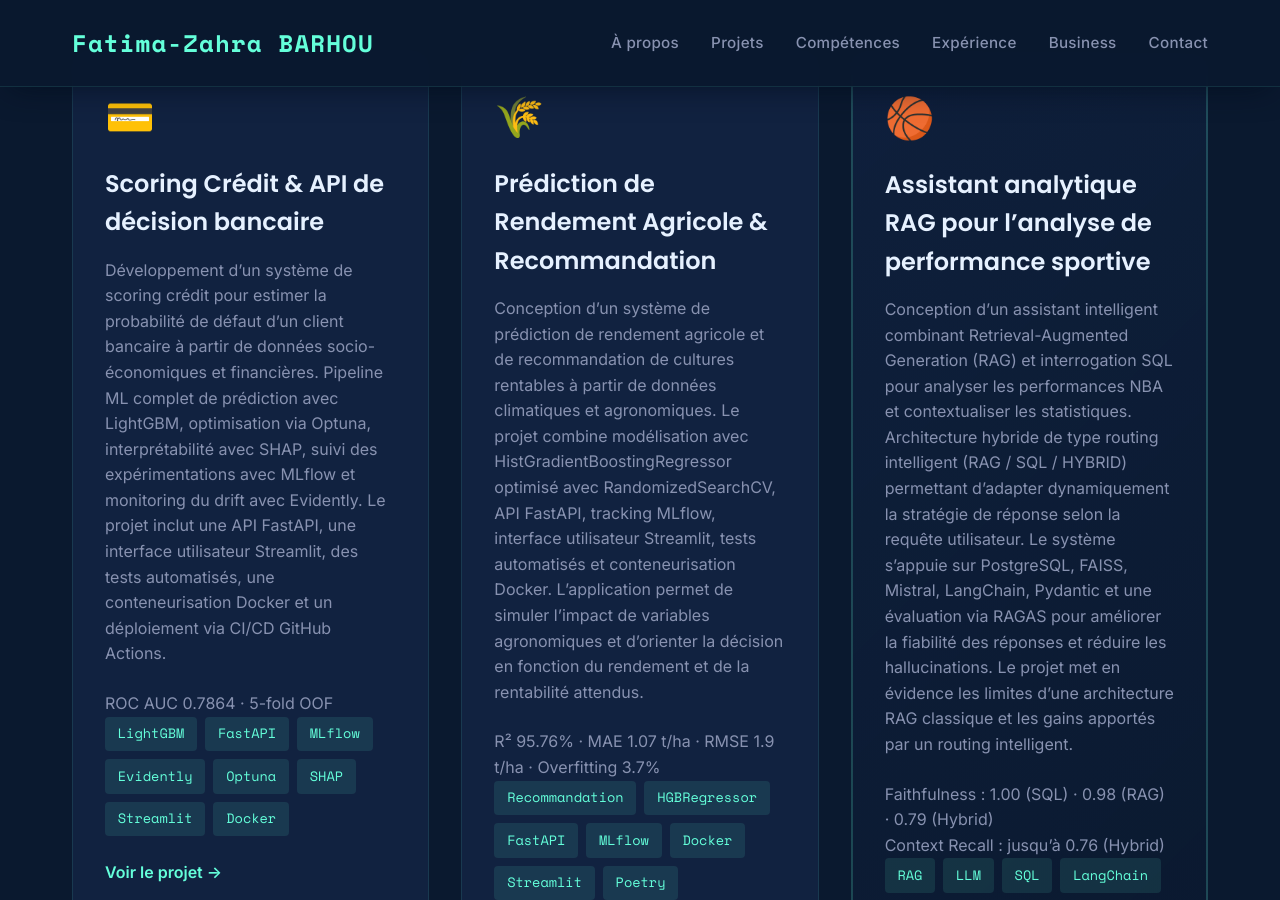
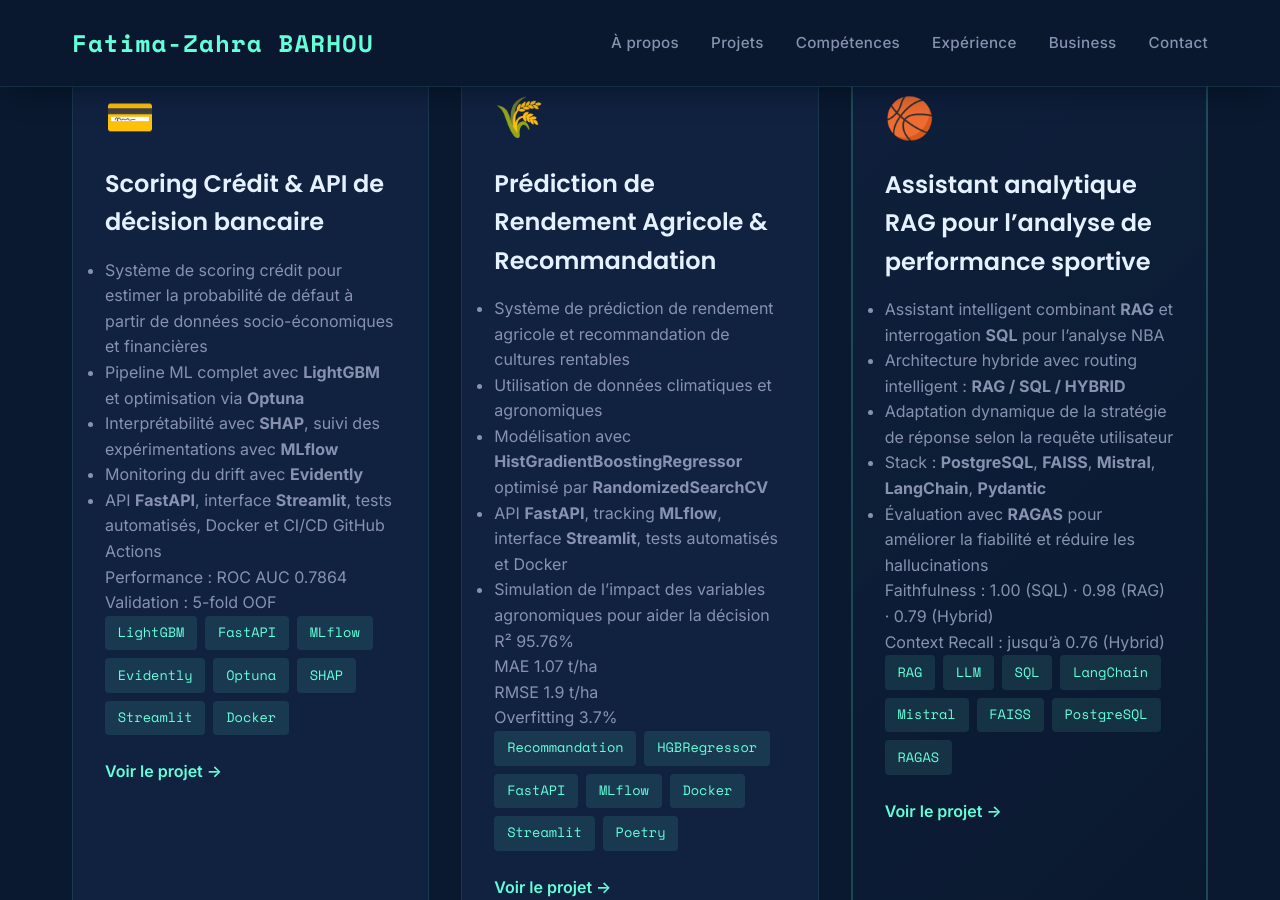
Before and after one commit to Fatima-ZahraB/Fatima-ZahraB.github.io, a Jekyll site: the page built from index.html, in a window 1280 px wide and 900 px high, scrolled down 2169 px. Built offline with Jekyll 4.4.1, drawn with Linux system fonts in a browser that asks for light colours; some of the changed text lies outside the part shown.

Commit message:
Refactor project descriptions into bullet points
Updated project descriptions to use bullet points for clarity and added performance metrics for better visibility.

```diff
--- a/index.html
+++ b/index.html
@@ -92,12 +92,25 @@ layout: default
     <div class="project-card">
       <span class="project-icon">💳</span>
       <h3>Scoring Crédit & API de décision bancaire</h3>
-      <p>
-        Développement d’un système de scoring crédit pour estimer la probabilité de défaut d’un client bancaire à partir de données socio-économiques et financières.
-        Pipeline ML complet de prédiction avec LightGBM, optimisation via Optuna, interprétabilité avec SHAP, suivi des expérimentations avec MLflow et monitoring du drift avec Evidently.
-        Le projet inclut une API FastAPI, une interface utilisateur Streamlit, des tests automatisés, une conteneurisation Docker et un déploiement via CI/CD GitHub Actions.
-      </p>
-      <div class="project-metric">ROC AUC 0.7864 · 5-fold OOF</div>
+      <ul class="project-list">
+        <li>Système de scoring crédit pour estimer la probabilité de défaut à partir de données socio-économiques et financières</li>
+        <li>Pipeline ML complet avec <strong>LightGBM</strong> et optimisation via <strong>Optuna</strong></li>
+        <li>Interprétabilité avec <strong>SHAP</strong>, suivi des expérimentations avec <strong>MLflow</strong></li>
+        <li>Monitoring du drift avec <strong>Evidently</strong></li>
+        <li>API <strong>FastAPI</strong>, interface <strong>Streamlit</strong>, tests automatisés, Docker et CI/CD GitHub Actions</li>
+      </ul>
+
+      <div class="project-metrics">
+        <div class="project-metric">
+          <span class="metric-label">Performance :</span>
+          <span class="metric-value">ROC AUC 0.7864</span>
+        </div>
+        <div class="project-metric">
+          <span class="metric-label">Validation :</span>
+          <span class="metric-value">5-fold OOF</span>
+        </div>
+      </div>
+
       <div class="tech-stack">
         <span class="tech-tag">LightGBM</span>
         <span class="tech-tag">FastAPI</span>
@@ -108,21 +121,40 @@ layout: default
         <span class="tech-tag">Streamlit</span>
         <span class="tech-tag">Docker</span>
       </div>
+
       <a href="https://github.com/Fatima-ZahraB/Scoring-Credit" class="project-link" target="_blank">
         Voir le projet →
       </a>
     </div>
 
+
     <!-- CROP YIELD PREDICTION (12) -->
     <div class="project-card">
       <span class="project-icon">🌾</span>
       <h3>Prédiction de Rendement Agricole & Recommandation</h3>
-      <p>
-        Conception d’un système de prédiction de rendement agricole et de recommandation de cultures rentables à partir de données climatiques et agronomiques.
-        Le projet combine modélisation avec HistGradientBoostingRegressor optimisé avec RandomizedSearchCV, API FastAPI, tracking MLflow, interface utilisateur Streamlit, tests automatisés et conteneurisation Docker.
-        L’application permet de simuler l’impact de variables agronomiques et d’orienter la décision en fonction du rendement et de la rentabilité attendus.
-      </p>
-      <div class="project-metric">R² 95.76% · MAE 1.07 t/ha · RMSE 1.9 t/ha · Overfitting 3.7%</div>
+      <ul class="project-list">
+        <li>Système de prédiction de rendement agricole et recommandation de cultures rentables</li>
+        <li>Utilisation de données climatiques et agronomiques</li>
+        <li>Modélisation avec <strong>HistGradientBoostingRegressor</strong> optimisé par <strong>RandomizedSearchCV</strong></li>
+        <li>API <strong>FastAPI</strong>, tracking <strong>MLflow</strong>, interface <strong>Streamlit</strong>, tests automatisés et Docker</li>
+        <li>Simulation de l’impact des variables agronomiques pour aider la décision</li>
+      </ul>
+
+      <div class="project-metrics">
+        <div class="project-metric">
+          <span class="metric-value">R² 95.76%</span>
+        </div>
+        <div class="project-metric">
+          <span class="metric-value">MAE 1.07 t/ha</span>
+        </div>
+        <div class="project-metric">
+          <span class="metric-value">RMSE 1.9 t/ha</span>
+        </div>
+        <div class="project-metric">
+          <span class="metric-value">Overfitting 3.7%</span>
+        </div>
+      </div>
+
       <div class="tech-stack">
         <span class="tech-tag">Recommandation</span>
         <span class="tech-tag">HGBRegressor</span>
@@ -142,14 +174,29 @@ layout: default
     <div class="project-card">
       <span class="project-icon">🏀</span>
       <h3>Assistant analytique RAG pour l’analyse de performance sportive</h3>
-      <p>
-        Conception d’un assistant intelligent combinant Retrieval-Augmented Generation (RAG) et interrogation SQL pour analyser les performances NBA et contextualiser les statistiques.
-        Architecture hybride de type routing intelligent (RAG / SQL / HYBRID) permettant d’adapter dynamiquement la stratégie de réponse selon la requête utilisateur.
-        Le système s’appuie sur PostgreSQL, FAISS, Mistral, LangChain, Pydantic et une évaluation via RAGAS pour améliorer la fiabilité des réponses et réduire les hallucinations.
-        Le projet met en évidence les limites d’une architecture RAG classique et les gains apportés par un routing intelligent.
-      </p>
-      <div class="project-metric">Faithfulness : 1.00 (SQL) · 0.98 (RAG) · 0.79 (Hybrid)</div>
-      <div class="project-metric">Context Recall : jusqu’à 0.76 (Hybrid)</div>
+      <ul class="project-list">
+        <li>Assistant intelligent combinant <strong>RAG</strong> et interrogation <strong>SQL</strong> pour l’analyse NBA</li>
+        <li>Architecture hybride avec routing intelligent : <strong>RAG / SQL / HYBRID</strong></li>
+        <li>Adaptation dynamique de la stratégie de réponse selon la requête utilisateur</li>
+        <li>Stack : <strong>PostgreSQL</strong>, <strong>FAISS</strong>, <strong>Mistral</strong>, <strong>LangChain</strong>, <strong>Pydantic</strong></li>
+        <li>Évaluation avec <strong>RAGAS</strong> pour améliorer la fiabilité et réduire les hallucinations</li>
+      </ul>
+
+      <div class="project-metrics">
+        <div class="project-metric">
+          <span class="metric-label">Faithfulness :</span>
+          <span class="metric-value">1.00 (SQL)</span>
+          <span class="metric-separator">·</span>
+          <span class="metric-value">0.98 (RAG)</span>
+          <span class="metric-separator">·</span>
+          <span class="metric-value">0.79 (Hybrid)</span>
+        </div>
+        <div class="project-metric">
+          <span class="metric-label">Context Recall :</span>
+          <span class="metric-value">jusqu’à 0.76 (Hybrid)</span>
+        </div>
+      </div>
+
       <div class="tech-stack">
         <span class="tech-tag">RAG</span>
         <span class="tech-tag">LLM</span>
@@ -170,14 +217,26 @@ layout: default
     <div class="project-card">
       <span class="project-icon">🧠</span>
       <h3>Détection de tumeurs cérébrales sur IRM</h3>
-      <p>
-        Projet de deep learning appliqué au computer vision pour l’imagerie médicale, visant la détection de tumeurs cérébrales à partir d’IRM dans un contexte de données fortement déséquilibrées et partiellement labellisées.
-        Comparaison d’approches supervisée, non supervisée et semi-supervisée avec extraction de features via ResNet50, clustering et CNN custom.
-        Les résultats montrent l’intérêt de l’exploitation des données non annotées, avec une amélioration nette des performances par rapport au supervisé pur.
-      </p>
+      <ul class="project-list">
+        <li>Projet de deep learning appliqué au computer vision pour l’imagerie médicale</li>
+        <li>Détection de tumeurs cérébrales à partir d’IRM dans un contexte de données déséquilibrées et partiellement labellisées</li>
+        <li>Comparaison d’approches supervisée, non supervisée et semi-supervisée</li>
+        <li>Extraction de features via <strong>ResNet50</strong>, clustering et <strong>CNN</strong> custom</li>
+        <li>Mise en évidence de l’intérêt des données non annotées pour améliorer les performances</li>
+      </ul>
 
-        <div class="project-metric">AUC 0.944 (semi-supervisé) · vs 0.820 (supervisé pur)</div>
-        <div class="project-metric">Amélioration significative grâce à l’exploitation des données non labellisées</div>
+      <div class="project-metrics">
+        <div class="project-metric">
+          <span class="metric-value">AUC 0.944 (semi-supervisé)</span>
+          <span class="metric-separator">vs</span>
+          <span class="metric-value">0.820 (supervisé pur)</span>
+        </div>
+        <div class="project-metric">
+          <span class="metric-label">Résultat clé :</span>
+          <span class="metric-value">amélioration significative grâce aux données non labellisées</span>
+        </div>
+      </div>
+
         <div class="tech-stack">
           <span class="tech-tag">PyTorch</span>
         <span class="tech-tag">ResNet50</span>
@@ -198,12 +257,22 @@ layout: default
     <div class="project-card">
       <span class="project-icon">🎭</span>
       <h3>Chatbot RAG pour la recommandation d’événements culturels</h3>
-       <p>
-        Développement d’un assistant conversationnel basé sur une architecture RAG pour recommander des événements culturels à Paris à partir de données OpenAgenda.
-        Le système combine embeddings, indexation vectorielle avec FAISS, génération avec Mistral Large, orchestration via LangChain, API FastAPI et déploiement Docker avec CI/CD.
-        Évaluation via RAGAS pour mesurer la qualité et la fidélité des réponses générées.
-      </p>
-      <div class="project-metric">Faithfulness 0.90 · Context Recall 0.62</div>
+      <ul class="project-list">
+        <li>Assistant conversationnel basé sur une architecture <strong>RAG</strong> pour recommander des événements culturels à Paris</li>
+        <li>Exploitation de données <strong>OpenAgenda</strong></li>
+        <li>Embeddings, indexation vectorielle avec <strong>FAISS</strong> et génération avec <strong>Mistral Large</strong></li>
+        <li>Orchestration via <strong>LangChain</strong>, API <strong>FastAPI</strong> et déploiement Docker avec CI/CD</li>
+        <li>Évaluation via <strong>RAGAS</strong> pour mesurer qualité et fidélité des réponses</li>
+      </ul>
+
+      <div class="project-metrics">
+        <div class="project-metric">
+          <span class="metric-value">Faithfulness 0.90</span>
+          <span class="metric-separator">·</span>
+          <span class="metric-value">Context Recall 0.62</span>
+        </div>
+      </div>
+
       <div class="tech-stack">
         <span class="tech-tag">RAG</span>
         <span class="tech-tag">LangChain</span>
```
